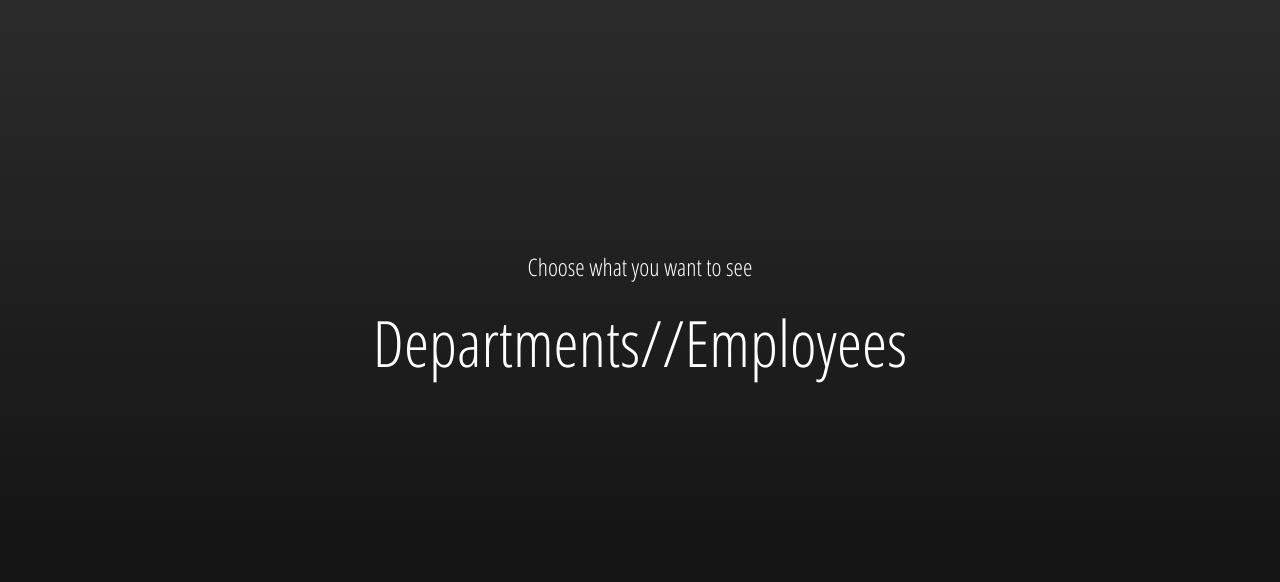
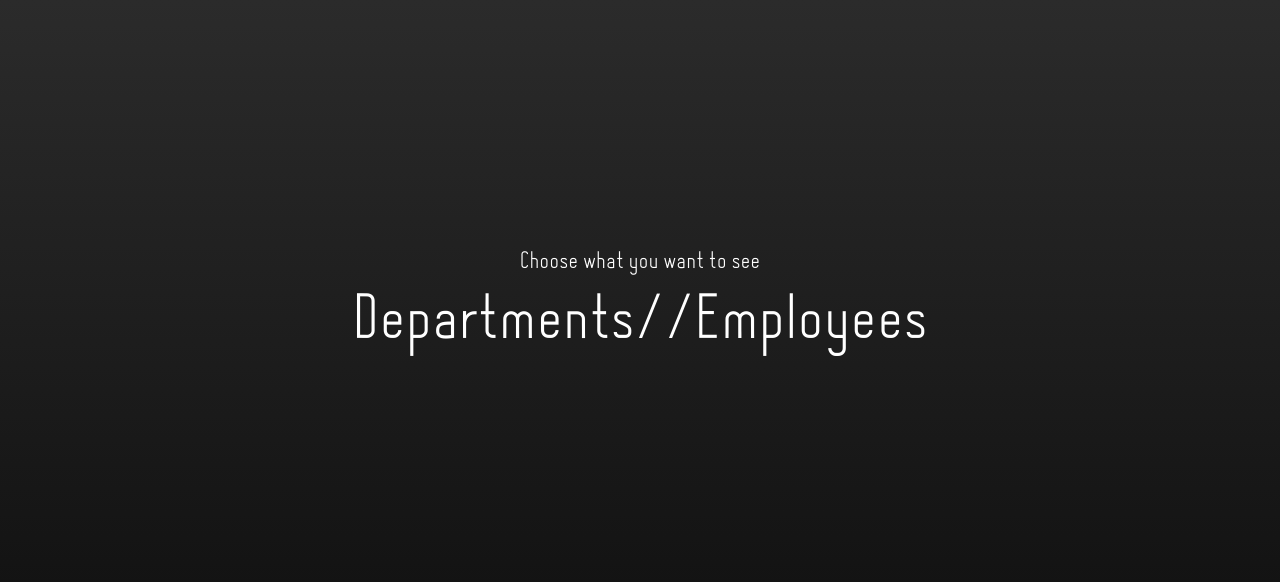
Before and after one commit to rostyk63/flaskProject_departments, a Flask app: page / in a window 1280 px wide. Shown: the top 582 px of the page. Run offline with Flask 2, Linux system fonts and the light colour scheme; some web fonts are replaced.

Commit message:
font-face fix

```diff
--- a/department_app/static/style.css
+++ b/department_app/static/style.css
@@ -17,11 +17,24 @@ a {
 }
 
 
+/*@font-face {*/
+/*    font-family: "AC Boucle", sans-serif;*/
+/*    src: url("/department_app/static/fonts/ACBoucle.ttf") format("ttf"),*/
+/*    url("/department_app/static/fonts/ACBoucle.eot") format('eot');*/
+/*}*/
 @font-face {
-    font-family: "AC Boucle", sans-serif;
-    src: url("/department_app/static/fonts/ACBoucle.ttf") format("ttf"),
-    url("/department_app/static/fonts/ACBoucle.eot") format('eot');
+	font-family: "AC Boucle";
+	src: url("/department_app/static/fonts/ac-boucle/ac-boucle.eot"); /* IE9 Compat Modes */
+	src: url("/department_app/static/fonts/ac-boucle/ac-boucle.eot?#iefix") format("embedded-opentype"), /* IE6-IE8 */
+		url("/department_app/static/fonts/ac-boucle/ac-boucle.otf") format("opentype"), /* Open Type Font */
+		url("/department_app/static/fonts/ac-boucle/ac-boucle.svg") format("svg"), /* Legacy iOS */
+		url("/department_app/static/fonts/ac-boucle/ac-boucle.ttf") format("truetype"), /* Safari, Android, iOS */
+		url("/department_app/static/fonts/ac-boucle/ac-boucle.woff") format("woff"), /* Modern Browsers */
+		url("/department_app/static/fonts/ac-boucle/ac-boucle.woff2") format("woff2"); /* Modern Browsers */
+	font-weight: normal;
+	font-style: normal;
 }
+
 
 
 .your-style {
```
